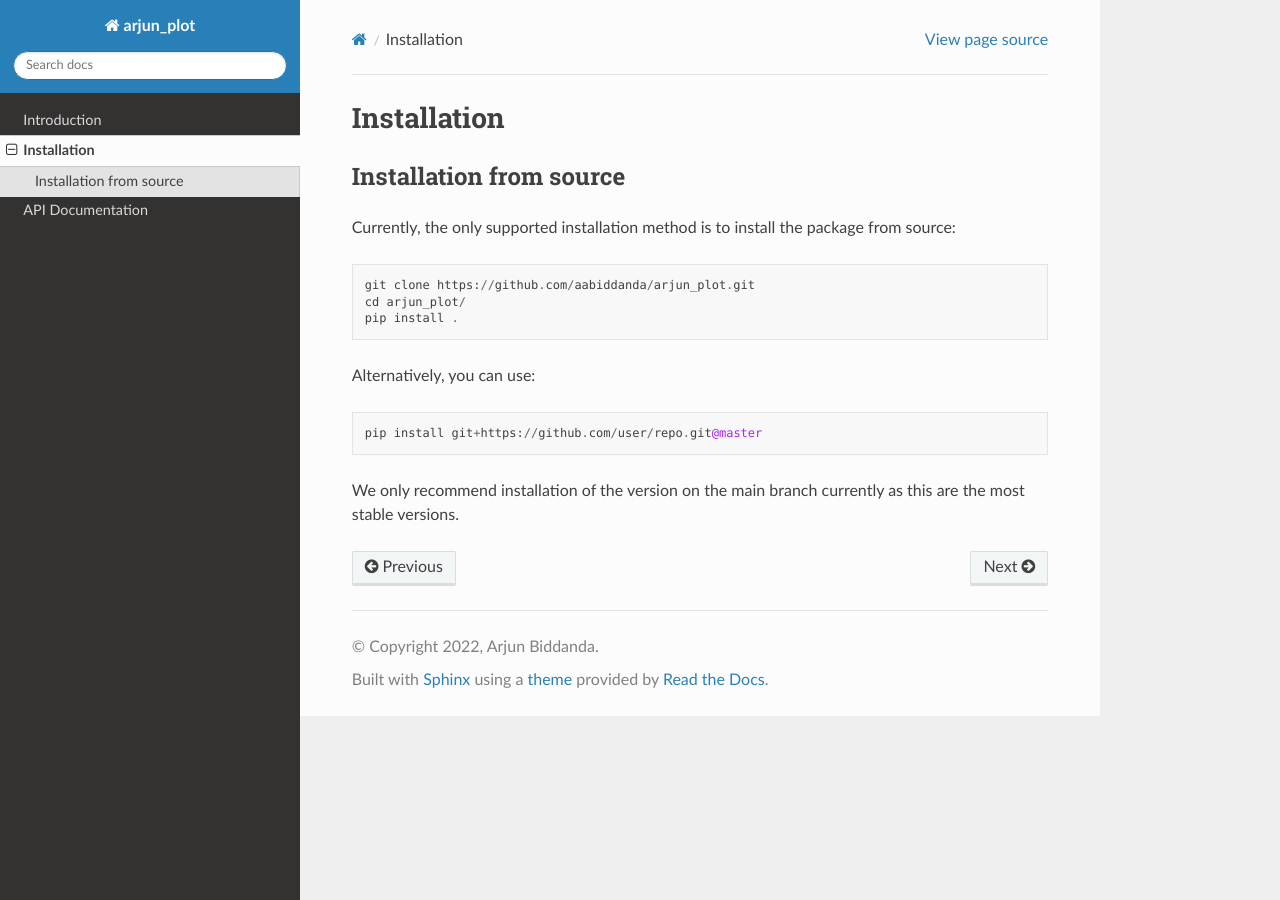
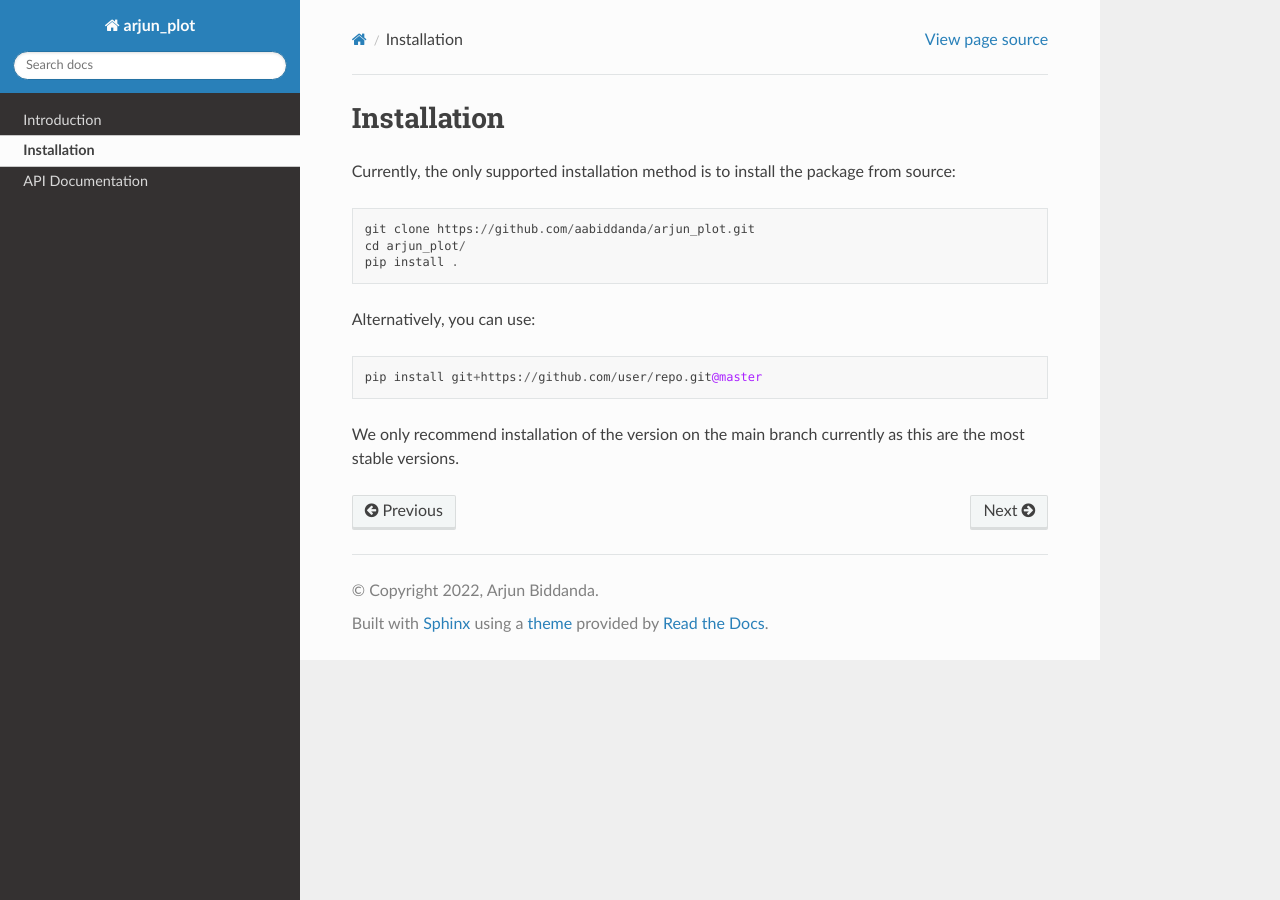
Before and after one commit to aabiddanda/arjun_plot, a Sphinx documentation site: the page built from docs/install.rst, in a window 1280 px wide. Built offline with Sphinx 7.4.7 and the Read the Docs theme 2.0.0, drawn with Linux system fonts in a browser that asks for light colours.

Commit message:
fix: small fixes for the documentation

```diff
--- a/docs/install.rst
+++ b/docs/install.rst
@@ -1,9 +1,6 @@
 Installation
 ============
 
-
-Installation from source
-------------------------
 
 Currently, the only supported installation method is to install the package from source::
 
@@ -11,8 +8,6 @@ Currently, the only supported installation method is to install the package from
   cd arjun_plot/
   pip install .
 
-
-
 Alternatively, you can use::
 
   pip install git+https://github.com/user/repo.git@master
--- a/docs/python-api.rst
+++ b/docs/python-api.rst
@@ -3,8 +3,7 @@
 API Documentation
 ==================
 
-
-ADMIXTURE
+Admixture
 ~~~~~~~~~~~~~~~~~~~~~~~~~~~~
 .. automodule:: arjun_plot.admixture
    :members:
```
